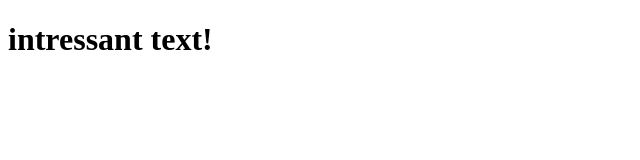
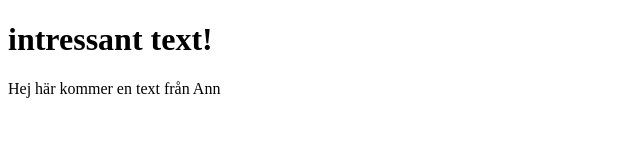
Before and after one commit to vickanS/repo, a plain HTML site: page index.html in a window 1280 px wide. Shown: the whole page, without its empty margins (0-640 px from the left). Drawn offline with Linux system fonts and the light colour scheme.

Commit message:
La till i min branch Ann

```diff
--- a/index.html
+++ b/index.html
@@ -8,5 +8,6 @@
 <body>
 
     <h1>intressant text!</h1>
+    <p>Hej här kommer en text från Ann</p>
 </body>
 </html>
```
